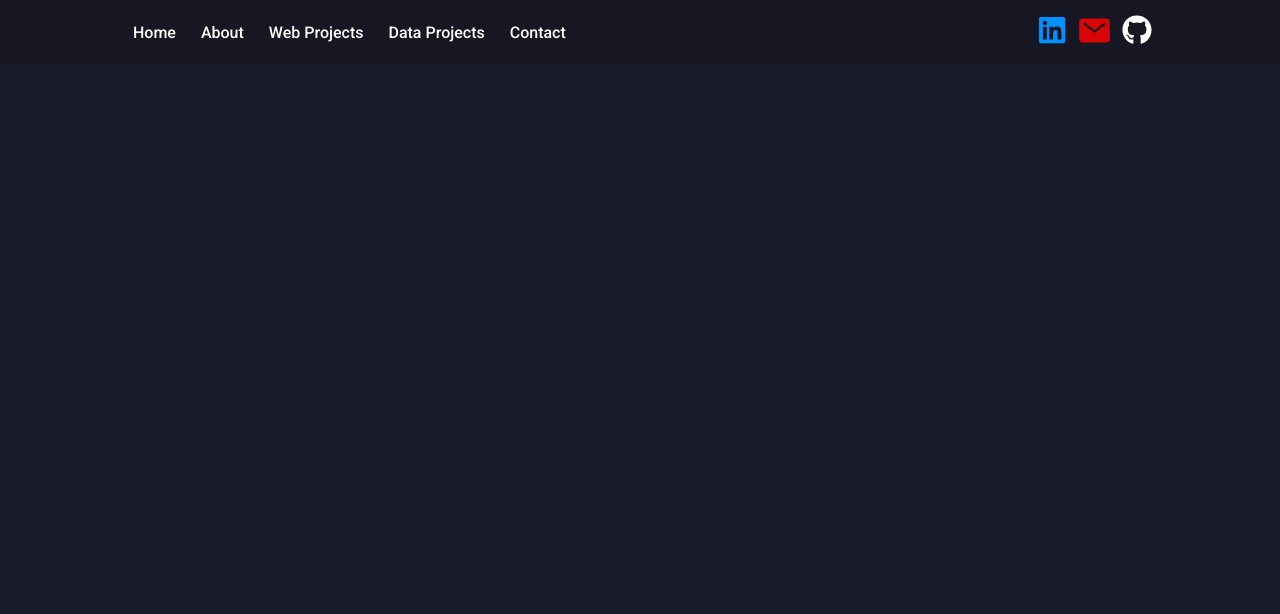
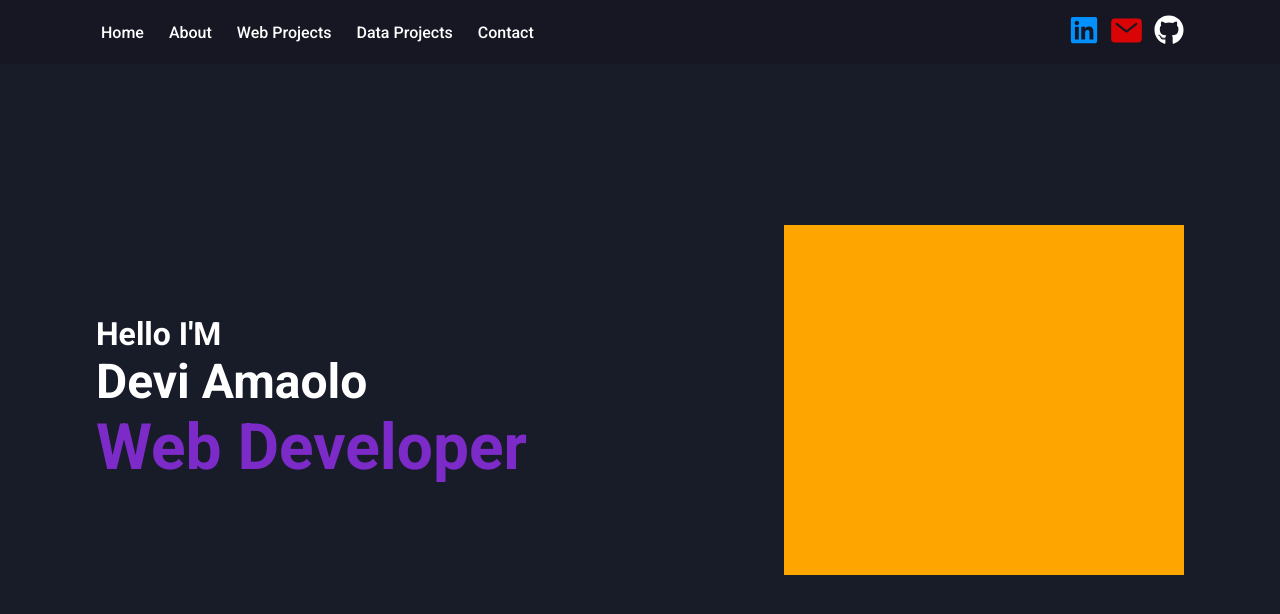
Before and after one commit to ElDev1/personal_portfolio, a React (Vite) app: page / in a window 1280 px wide. Shown: the top 614 px of the page. Built offline with nearby package versions, Linux system fonts and the light colour scheme.

Commit message:
create main section structure

```diff
--- a/src/components/Main.jsx
+++ b/src/components/Main.jsx
@@ -0,0 +1,17 @@
+import styles from '../styles/main.module.css'
+
+const Main = () => {
+  return (
+    <section className={styles.main}>
+      <div className="main__title">
+        <h2 className={styles.first__text}>{"Hello I'M"}</h2>
+        <h2 className={styles.second__text}>Devi Amaolo</h2>
+        <h2 className={styles.third__text}>Web Developer</h2>
+      </div>
+      <div className={styles.fake__image}>
+      </div>
+    </section>
+  )
+}
+
+export default Main
--- a/src/pages/App.jsx
+++ b/src/pages/App.jsx
@@ -1,3 +1,4 @@
+import Main from '../components/Main'
 import Nav from '../components/Nav'
 
 import styles from '../styles/app.module.css'
@@ -9,6 +10,7 @@ const App = () => {
         <Nav />
       </header>
       <main className={styles.app}>
+        <Main />
       </main>
     </>
   )
--- a/src/styles/app.module.css
+++ b/src/styles/app.module.css
@@ -1,14 +1,12 @@
 /*phone*/
 @media (max-width: 480px) {
   .app {
-    background-color: aquamarine;
   }
 }
 
 /*tablets*/
 @media (min-width: 481px) and (max-width: 768px) {
   .app {
-    background-color: rgb(29, 217, 35);
   }
 }
 
@@ -23,7 +21,6 @@
 
 @media (min-width: 1025px) {
   .app {
-    background-color: rgb(250, 209, 5);
     width: 85%;
     margin: 0 auto;
   }
--- /dev/null
+++ b/src/styles/main.module.css
@@ -0,0 +1,30 @@
+.main {
+  height: 100vh;
+  display: flex;
+  align-items: center;
+  justify-content: space-between;
+}
+
+.fake__image {
+  width: 400px;
+  height: 350px;
+  background-color: orange;
+}
+
+.first__text {
+  color: white;
+  font-weight: bold;
+  font-size: 2rem;
+}
+
+.second__text {
+  color: white;
+  font-weight: bold;
+  font-size: 3rem;
+}
+
+.third__text {
+  color: var(--clr-primary-purple);
+  font-weight: bold;
+  font-size: 4rem;
+}
--- a/src/styles/navbar.module.css
+++ b/src/styles/navbar.module.css
@@ -1,9 +1,11 @@
 .navbar {
+  position: fixed;
   display: flex;
   justify-content: space-between;
   align-items: center;
-  padding: 0 10%;
+  padding: 0 7.5%;
   height: 64px;
+  width: 100%;
   background-color: var(--main-bg-seconday);
 }
 
```
Also changed, not shown: src/components/About.jsx (+7 -0 lines).
